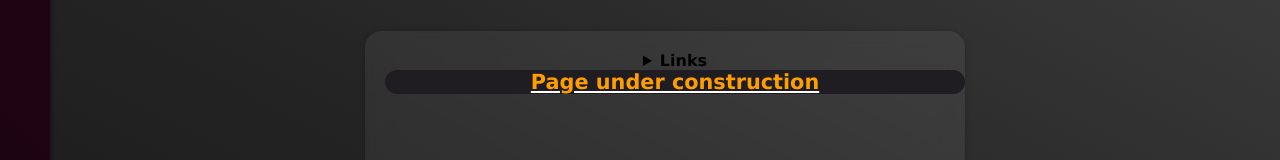
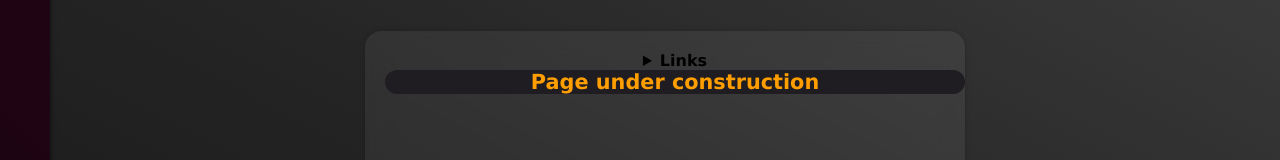
Before and after one commit to NCS-CyberReign/NCS-CyberReign, a plain HTML site: page index.html in a window 1280 px wide. Shown: the part 269-429 px from the top of the page. Drawn offline with Linux system fonts and the light colour scheme.

Commit message:
Add files via upload

```diff
--- a/index.html
+++ b/index.html
@@ -166,6 +166,9 @@
 
             letter-spacing: 1px;
         }
+        #searchin {
+          text-decoration: none;
+        }
 
         details {
             display: flex; flex-direction: column; justify-content: center; align-items: center;
@@ -213,6 +216,7 @@
           color: #fff;
           background: #1f1d21;
           z-index: 5;
+          text-decoration: none;
           border: 5px;
           border-bottom-color: #5c33ff;
         }
```
